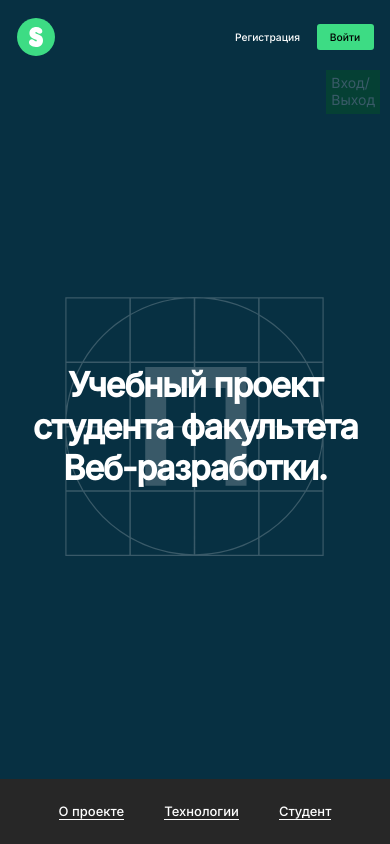
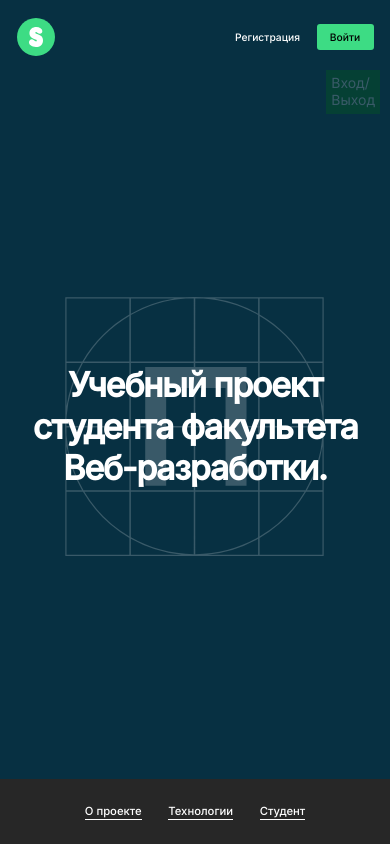
Before and after one commit to StMelik/movies-explorer-frontend, a React (Create React App) app: page / in a window 390 px wide. Shown: the top 844 px of the page. Built offline with nearby package versions, Linux system fonts and the light colour scheme.

Commit message:
feat: адаптив блока навтаб

```diff
--- a/src/components/NavTab/NavTab.css
+++ b/src/components/NavTab/NavTab.css
@@ -15,3 +15,13 @@
     font-weight: 500;
     border-bottom: 1px solid;
 }
+
+@media screen and (max-width: 768px) {
+    .project-nav__list {
+        column-gap: calc(24px + (40 - 24) * ((100vw - 320px) / (768 - 320)));
+    }
+
+    .project-nav__link {
+        font-size: calc(11px + (13 - 11) * ((100vw - 320px) / (768 - 320)));
+    }
+}
```
